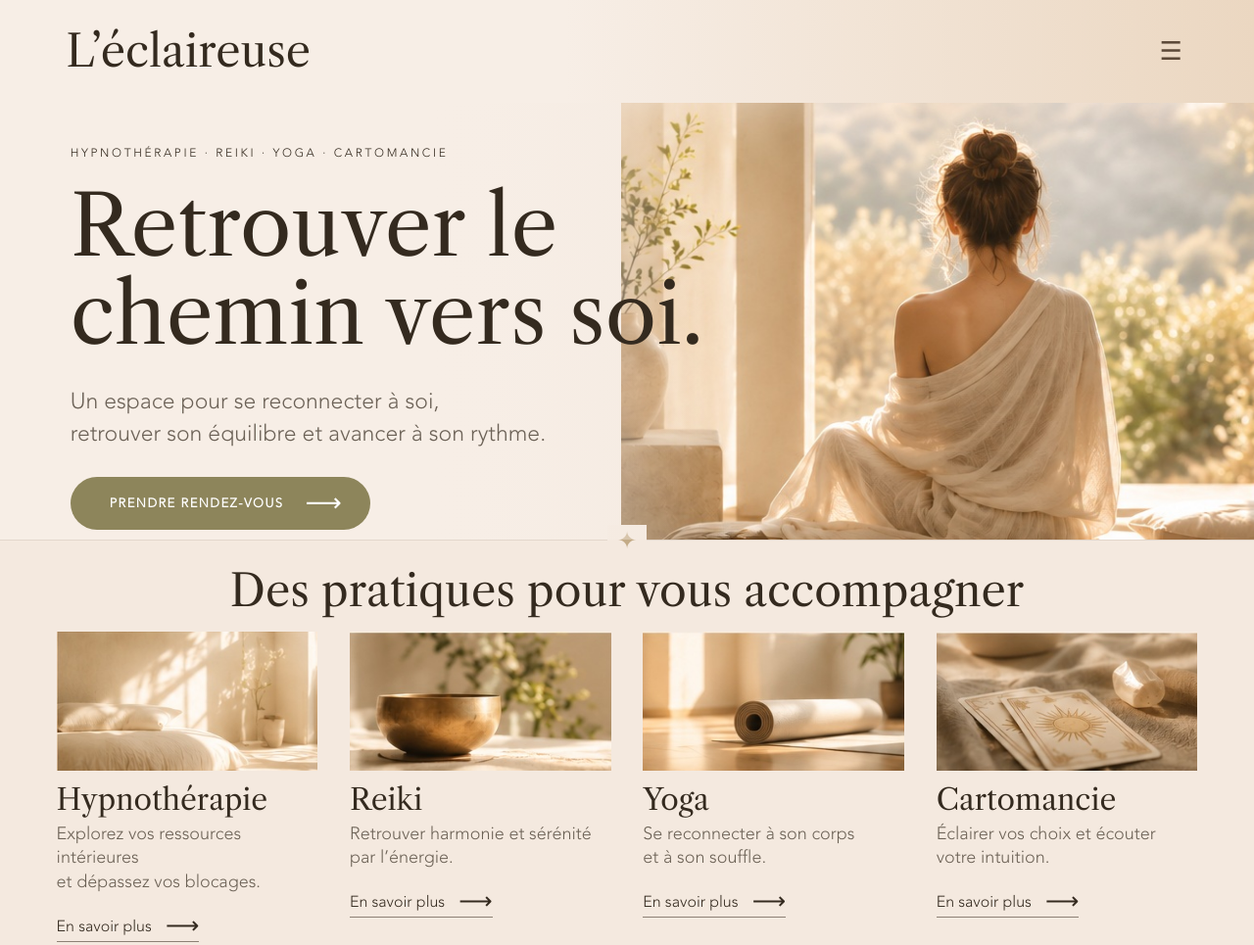
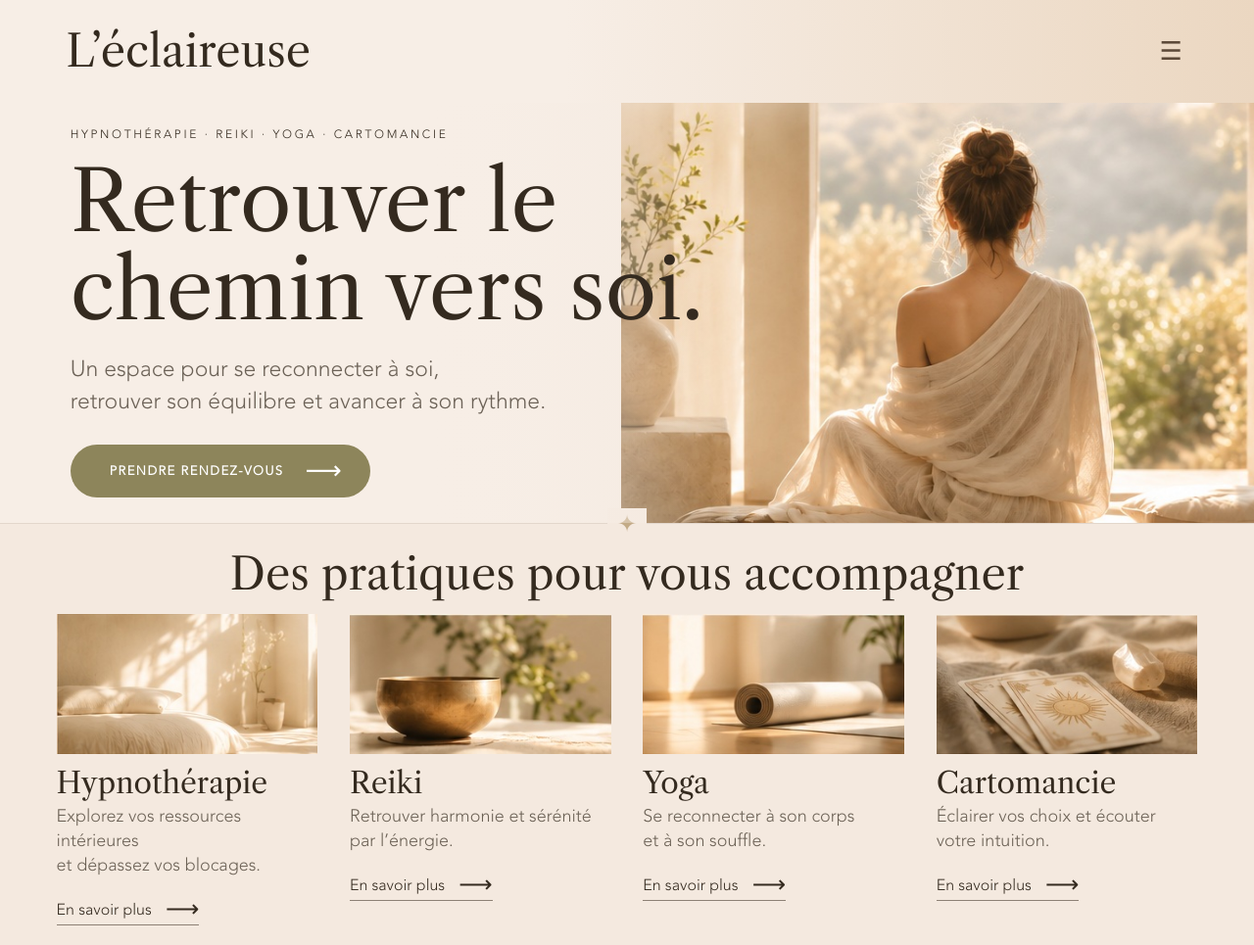
Before and after one commit to starlight382/leclaireuse, a plain HTML site: page index.html in a window 1280 px wide. Shown: the top 965 px of the page at 98% size. Drawn offline with Linux system fonts and the light colour scheme.

Commit message:
Add files via upload

```diff
--- a/assets/accueil.css
+++ b/assets/accueil.css
@@ -49,3 +49,17 @@
 /* Charte typographique unifiée */
 .homepage .logo,.homepage h1,.homepage h2,.homepage h3{font-family:'Libre Caslon Local',Georgia,serif!important;font-weight:400;}
 .homepage .nav a,.homepage .eyebrow,.homepage .intro,.homepage .home-card p,.homepage .btn,.homepage .more,.homepage footer{font-family:'Avenir Light Local',Arial,sans-serif;}
+
+/* V5 : hero plus compact. Conserve les 26px entre le paragraphe et le bouton,
+   et ménage environ 26px sous le bouton avant la ligne de séparation. */
+@media (min-width:761px){
+  .homepage .home-hero{height:auto;min-height:0;}
+  .homepage .hero-copy{padding-top:24px;padding-bottom:26px;}
+  .homepage .eyebrow{margin-bottom:15px;}
+  .homepage h1{margin-bottom:20px;}
+  .homepage .btn{margin-top:26px;}
+  .homepage .hero-photo{height:auto;align-self:stretch;}
+}
+@media (max-width:760px){
+  .homepage .hero-copy{padding-bottom:30px;}
+}
```
